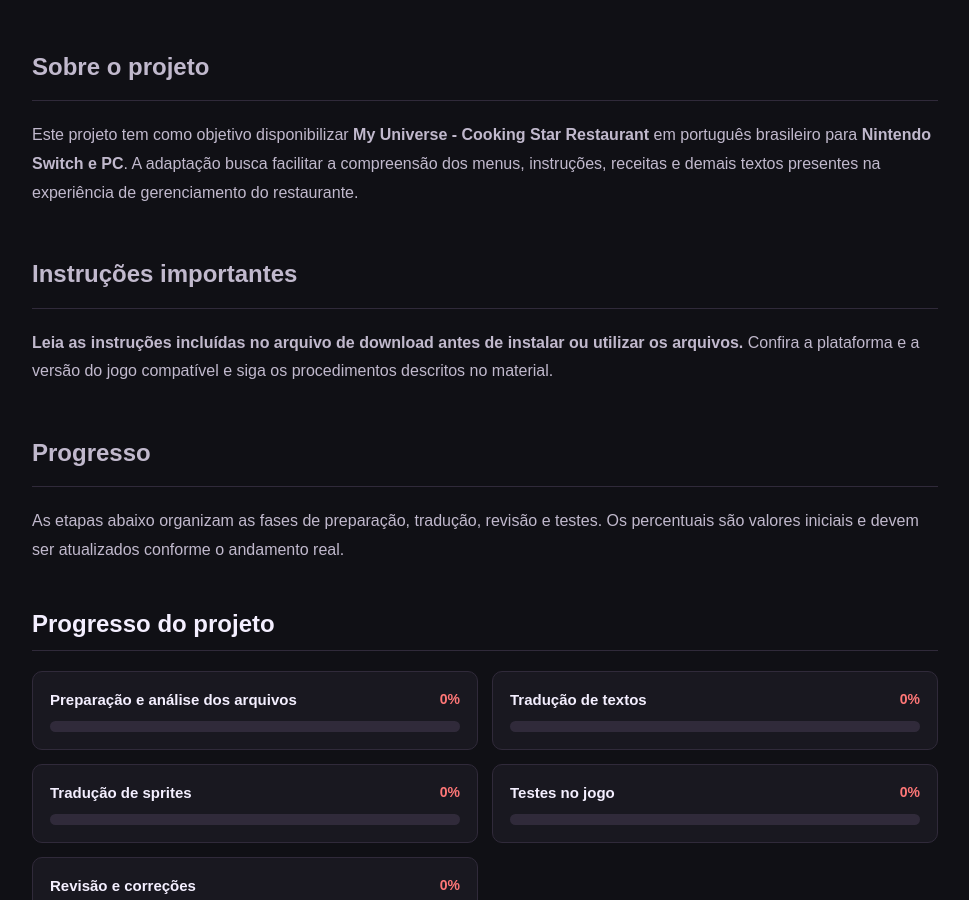
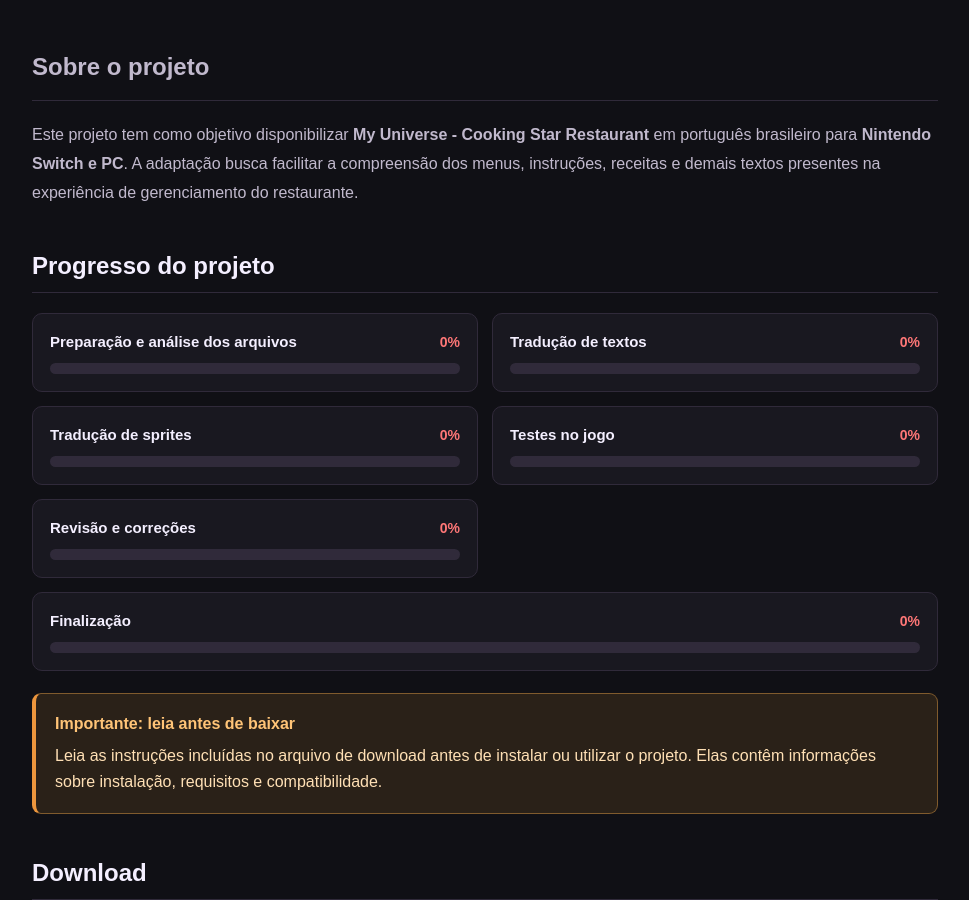
Before and after one commit to TemplarioK1/covil-secreto, a Jekyll site: the page built from _projetos/my-universe-cooking-star-restaurant.md, in a window 1280 px wide and 900 px high, scrolled down 796 px. Shown: the whole window, without its empty margins (155-1124 px from the left). Built offline with Jekyll 4.4.1, drawn with Linux system fonts in a browser that asks for light colours.

Commit message:
Simplifica descrição dos projetos

```diff
--- a/_projetos/my-universe-cooking-star-restaurant.md
+++ b/_projetos/my-universe-cooking-star-restaurant.md
@@ -35,14 +35,8 @@ progress_stages:
   percentage: 0
 progress_platform_groups: []
 ---
+
+
 ## Sobre o projeto
 
 Este projeto tem como objetivo disponibilizar **My Universe - Cooking Star Restaurant** em português brasileiro para **Nintendo Switch e PC**. A adaptação busca facilitar a compreensão dos menus, instruções, receitas e demais textos presentes na experiência de gerenciamento do restaurante.
-
-## Instruções importantes
-
-**Leia as instruções incluídas no arquivo de download antes de instalar ou utilizar os arquivos.** Confira a plataforma e a versão do jogo compatível e siga os procedimentos descritos no material.
-
-## Progresso
-
-As etapas abaixo organizam as fases de preparação, tradução, revisão e testes. Os percentuais são valores iniciais e devem ser atualizados conforme o andamento real.
```
